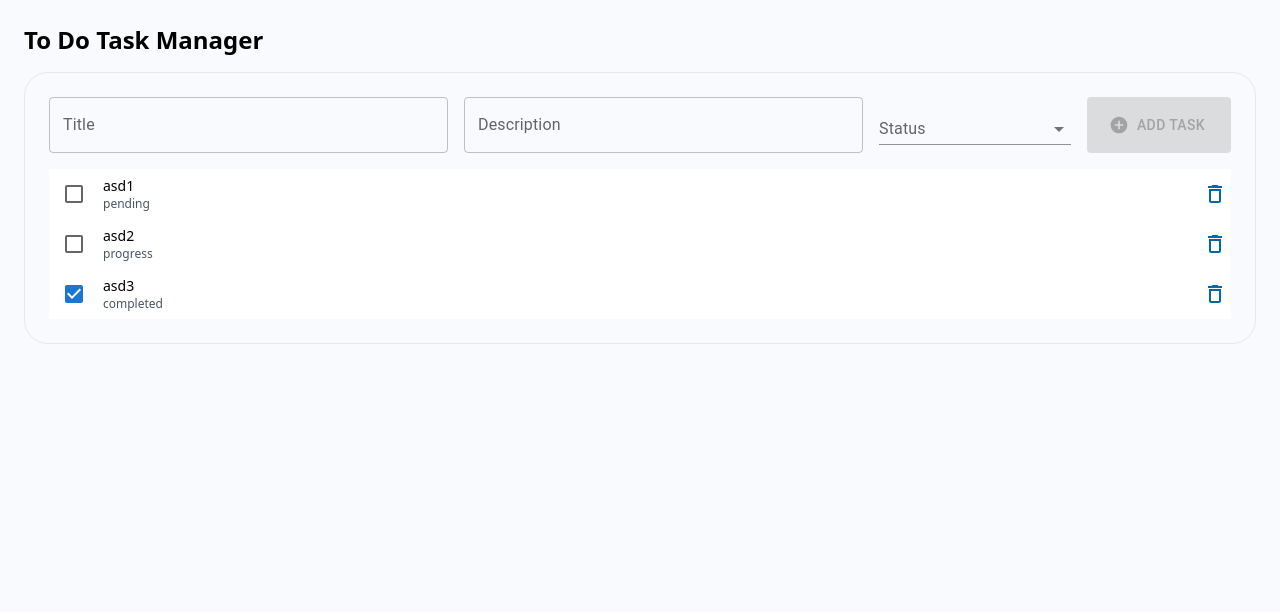
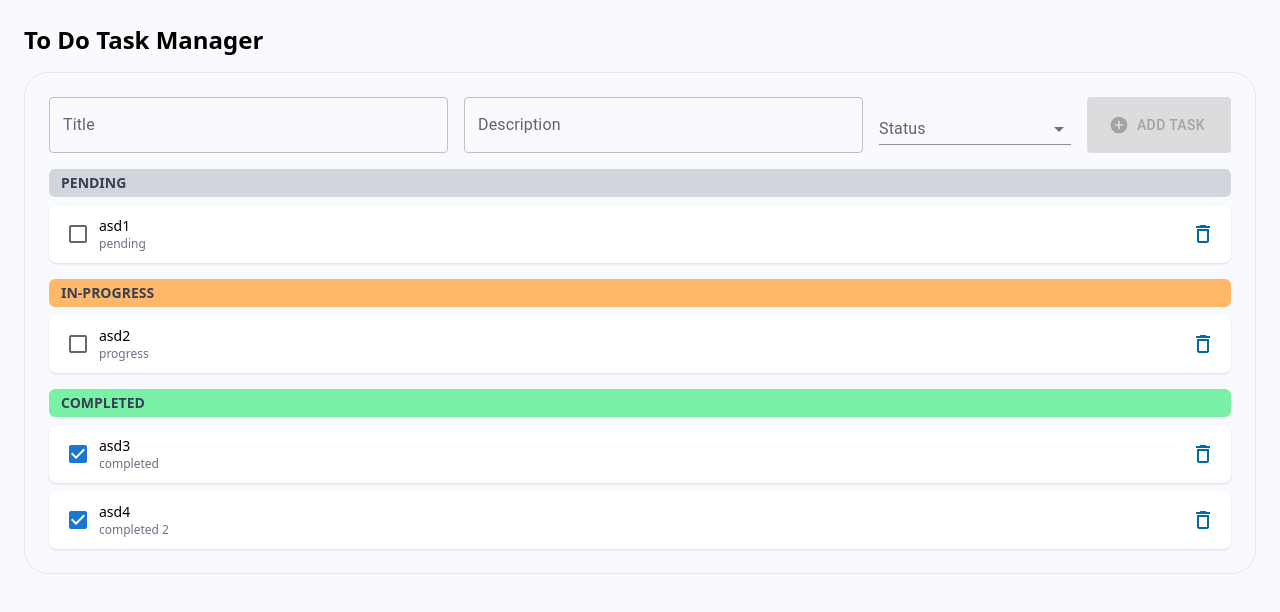
Before and after one commit to sebastianopderbeck/todo-app, a React (Vite) app in the folder app/: page / in a window 1280 px wide. Shown: the top 612 px of the page. Built offline with nearby package versions, Linux system fonts and the light colour scheme.

Commit message:
feat: group task by status and split in functions

```diff
--- a/app/src/task/taskDetail.tsx
+++ b/app/src/task/taskDetail.tsx
@@ -1,53 +1,57 @@
 import React, { useState } from "react";
-import { Checkbox, TextField } from "@mui/material";
+import { Checkbox, TextField, IconButton } from "@mui/material";
 import { DeleteOutline } from "@mui/icons-material";
 import { useTasks } from "./taskProvider.tsx";
 
-export const TaskDetail = (task) => {
+export const TaskDetail = ({ id, title, description, status }) => {
     const { updateTask, deleteTask } = useTasks();
     const [isEditing, setIsEditing] = useState(false);
-    const [editedTask, setEditedTask] = useState(task);
+    const [editedTask, setEditedTask] = useState({ id, title, description, status });
 
     const handleEditChange = (e: React.ChangeEvent<HTMLInputElement>) => {
         setEditedTask({ ...editedTask, [e.target.name]: e.target.value });
     };
 
+    const handleSave = () => {
+        updateTask(editedTask);
+        setIsEditing(false);
+    };
     return (
-        <div className="flex items-center justify-between p-1 w-full hover:bg-blue-100">
-            <div className="flex items-center justify-center gap-2 w-full cursor-pointer" onClick={() => setIsEditing(true)}>
+            <div className="flex items-center p-2 bg-white rounded-lg shadow-sm hover:bg-gray-100">
                 <Checkbox
-                    checked={task.status === "completed"}
-                    onChange={() => updateTask({ ...task, status: task.status === "completed" ? "pending" : "completed" })}
+                    checked={status === "completed"}
+                    onChange={() => updateTask({ ...editedTask, status: "completed" })}
                 />
-
                 <div className="w-full">
                     {isEditing ? (
-                        <div className="flex flex-col gap-2">
+                        <div className="flex flex-col gap-1">
                             <TextField
-                                label={"title"}
                                 variant="standard"
                                 name="title"
                                 value={editedTask.title}
                                 onChange={handleEditChange}
+                                onBlur={handleSave}
                                 autoFocus
                             />
                             <TextField
-                                label={"description"}
                                 variant="standard"
                                 name="description"
                                 value={editedTask.description}
                                 onChange={handleEditChange}
+                                onBlur={handleSave}
                             />
                         </div>
                     ) : (
-                        <div onClick={() => setIsEditing(true)}>
-                            <p className="text-sm font-medium">{task.title}</p>
-                            <p className="text-xs text-gray-600">{task.description}</p>
+                        <div className="cursor-pointer w-full" onClick={() => setIsEditing(true)}>
+                            <p className="text-sm font-medium">{title}</p>
+                            <p className="text-xs text-gray-500">{description}</p>
                         </div>
                     )}
                 </div>
-                <DeleteOutline className="hover:text-sky-900 text-sky-700 cursor-pointer" onClick={() => deleteTask(task.id)}/>
+
+                <IconButton onClick={() => deleteTask(id)}>
+                    <DeleteOutline className="text-sky-700 hover:text-sky-800" />
+                </IconButton>
             </div>
-        </div>
     );
 };
--- a/app/src/task/taskList.tsx
+++ b/app/src/task/taskList.tsx
@@ -1,21 +1,47 @@
-import {useTasks} from "./taskProvider.tsx";
+import React from "react";
+import {Task, useTasks} from "./taskProvider.tsx";
 import {NewTask} from "./newTask.tsx";
 import {TaskDetail} from "./taskDetail.tsx";
+import _ from "lodash";
 
-export const TaskList = () => {
+export const TaskList = () => (
+    <div className="p-6 space-y-4">
+        <h1 className="text-2xl font-semibold">To Do Task Manager</h1>
+        <div className="p-6 space-y-4 border border-gray-200 rounded-3xl">
+            <NewTask />
+            <TaskRows />
+        </div>
+    </div>
+)
+
+export const groupedTasks = (): Record<string, Task[]> => {
     const { tasks } = useTasks();
+    return _.groupBy(tasks, "status");
+};
+
+export const TaskRows: React.FC = () => {
+    const tasksByStatus = groupedTasks();
+
     return (
-        <div className="p-6 space-y-4">
-            <h1 className="text-2xl font-semibold">To Do Task Manager</h1>
-            <div className="p-6 space-y-4 border border-gray-200 rounded-3xl">
-                <NewTask />
+        <>
+            {_.map(tasksByStatus, (tasks: Task[], status: string) => (
+                <div key={status} className="space-y-2">
+                    <h3 className={`text-sm font-semibold text-gray-700 uppercase ${statusColors[status] || "bg-gray-200"} px-3 py-1 rounded-md`}>
+                        {status}
+                    </h3>
+                    {_.map(tasks, (task: Task) => (
+                        <TaskDetail key={task.id} {...task} />
+                    ))}
+                </div>
+            ))}
+        </>
+    );
+};
 
-                <div className="hover:shadow-md flex justify-between flex-col bg-white">
-                    { tasks.map(TaskDetail) }
-                </div>
-            </div>
-        </div>
-    )
-}
+const statusColors: Record<string, string> = {
+    completed: "bg-green-300",
+    pending: "bg-gray-300",
+    'in-progress': "bg-orange-300",
+};
 
 export default TaskList;
--- a/app/src/task/taskProvider.tsx
+++ b/app/src/task/taskProvider.tsx
@@ -2,7 +2,7 @@ import React, { useEffect, useState, createContext, useContext } from "react";
 import axios from "axios";
 
 // Task type interface
-interface Task {
+export interface Task {
     id: string;
     title: string;
     description: string;
@@ -25,6 +25,7 @@ export const TaskProvider = ({ children }: { children: React.ReactNode }) => {
             {id: 1, title: "asd1", description: "pending", order: 1, status: "pending"},
             {id: 2, title: "asd2", description: "progress", order: 2, status: "in-progress"},
             {id: 3, title: "asd3", description: "completed", order: 3, status: "completed"},
+            {id: 4, title: "asd4", description: "completed 2", order: 1, status: "completed"},
         ])
         //axios.get(API_URL).then((res) => setTasks(res.data));
     }, []);
```
